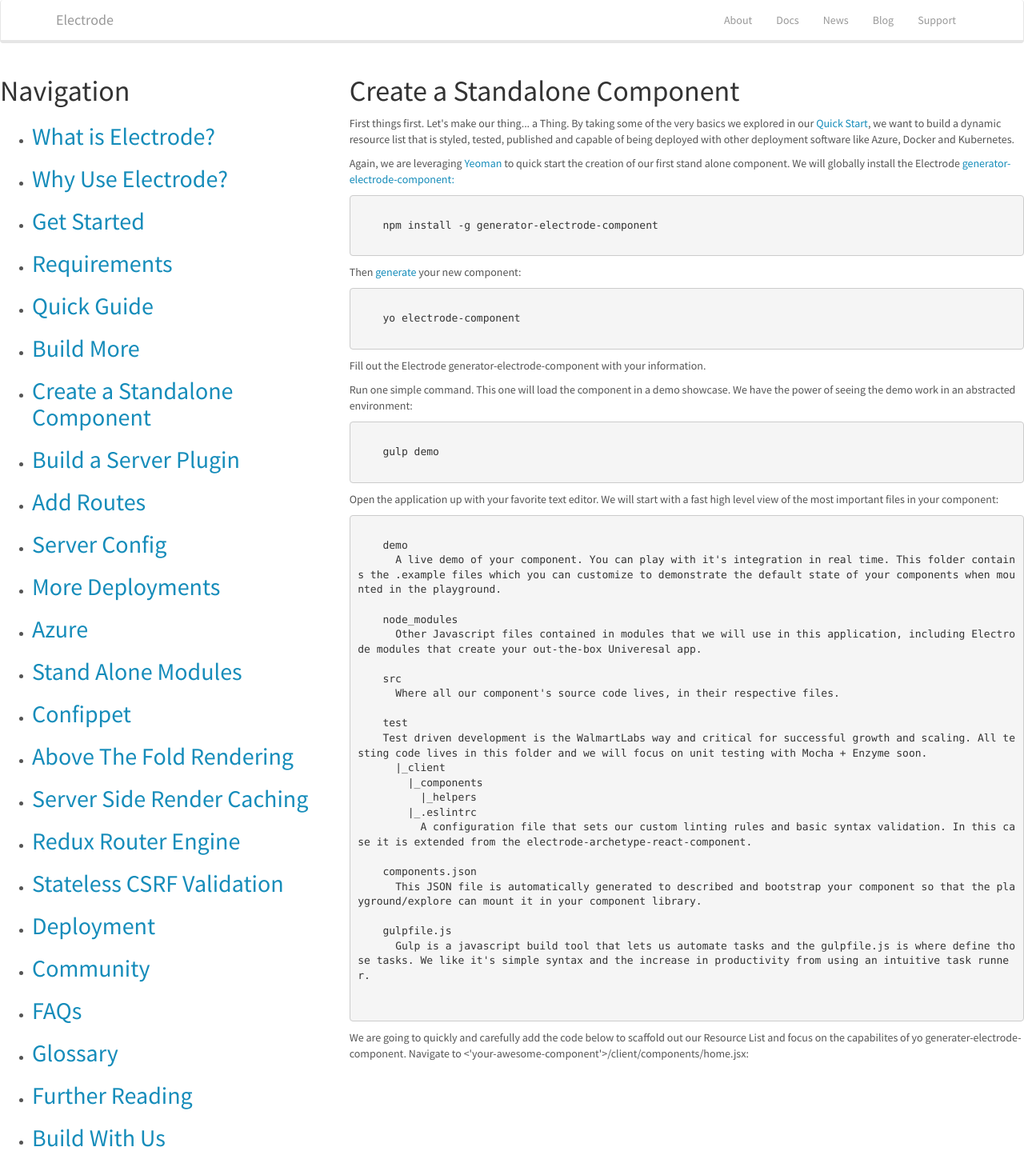
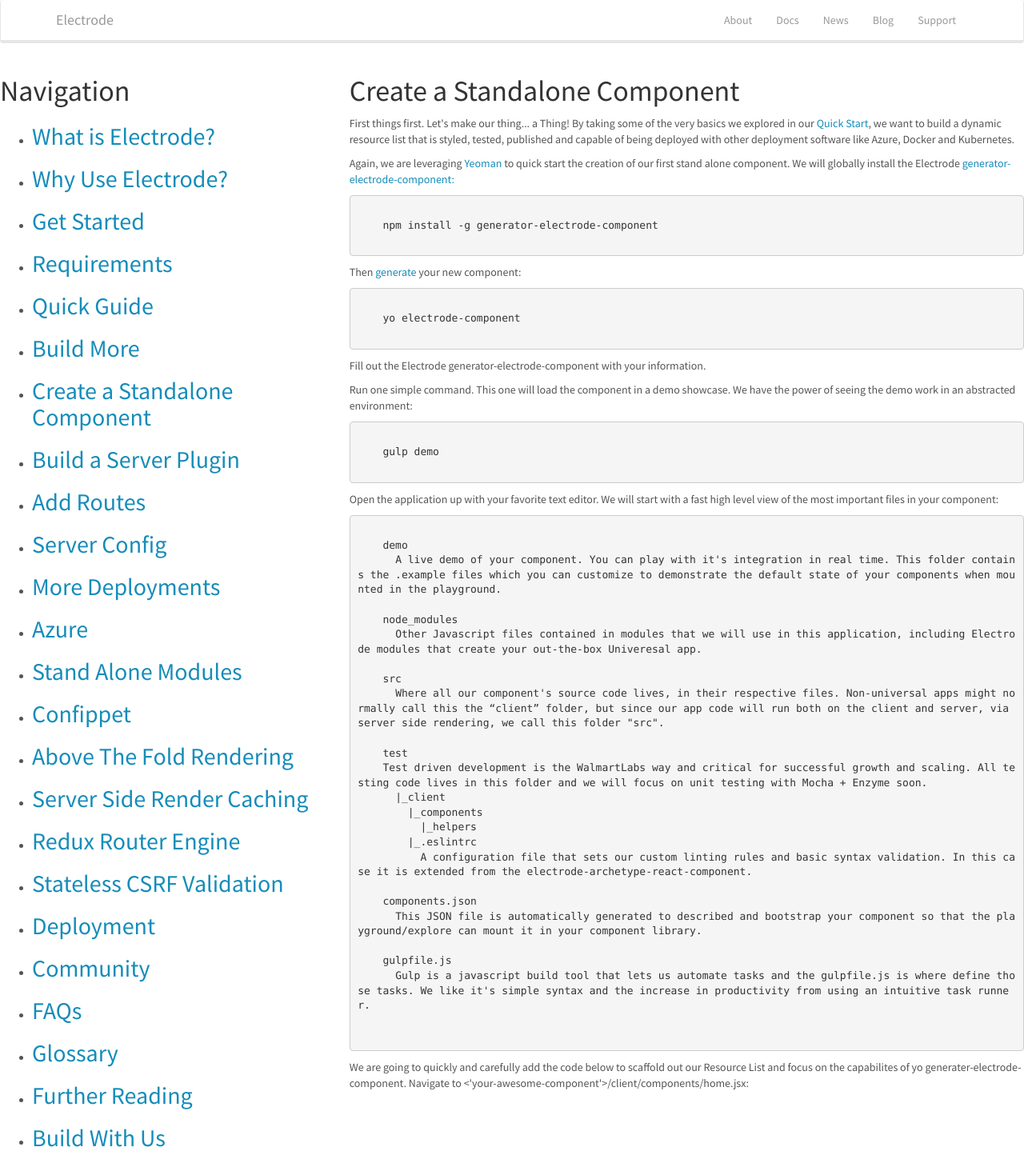
Before and after one commit to electrode-io/electrode-io.github.io, a Jekyll site: the page built from _docs/03.1-create_standalone_component.markdown, in a window 1280 px wide. Shown: the whole page at 80% size. Built offline with Jekyll 4.4.1, drawn with Linux system fonts in a browser that asks for light colours.

Commit message:
Adds more detail to the src folder description

```diff
--- a/_docs/03.1-create_standalone_component.markdown
+++ b/_docs/03.1-create_standalone_component.markdown
@@ -4,7 +4,7 @@
 toplevel: "Getting Started: Intermediate"
 ---
 
-<p>First things first. Let's make our thing... a Thing. By taking some of the very basics we explored in our <a href="#">Quick Start</a>, we want to build a dynamic resource list that is styled, tested, published and capable of being deployed with other deployment software like Azure, Docker and Kubernetes.</p>
+<p>First things first. Let's make our thing... a Thing! By taking some of the very basics we explored in our <a href="#">Quick Start</a>, we want to build a dynamic resource list that is styled, tested, published and capable of being deployed with other deployment software like Azure, Docker and Kubernetes.</p>
 
 <p>Again, we are leveraging <a href="http://yeoman.io/">Yeoman</a> to quick start the creation of our first stand alone component. We will globally install the Electrode <a href="https://github.com/electrode-io/generator-electrode-component" class="doc-links">generator-electrode-component:</a></p>
 
@@ -43,7 +43,7 @@
       Other Javascript files contained in modules that we will use in this application, including Electrode modules that create your out-the-box Univeresal app.
 
     src
-      Where all our component's source code lives, in their respective files.
+      Where all our component's source code lives, in their respective files. Non-universal apps might normally call this the “client” folder, but since our app code will run both on the client and server, via server side rendering, we call this folder "src".
 
     test
     Test driven development is the WalmartLabs way and critical for successful growth and scaling. All testing code lives in this folder and we will focus on unit testing with Mocha + Enzyme soon.
```
